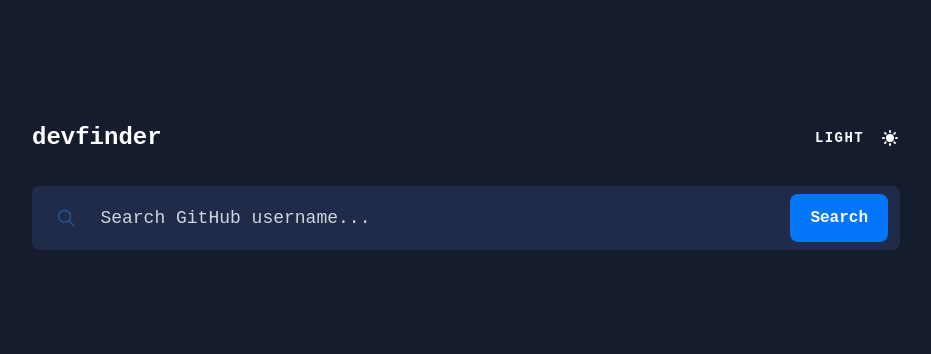
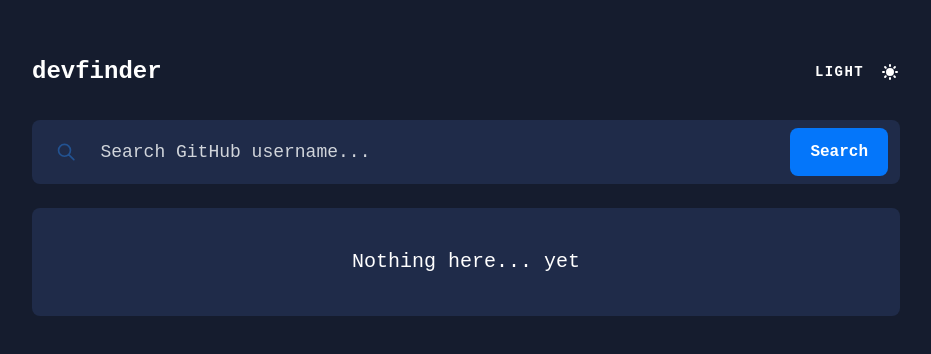
Before and after one commit to Timoteoo/devfinder, a Next.js app: page / in a window 1280 px wide. Shown: the part 214-568 px from the top of the page, without its empty margins (174-1105 px from the left). Built offline with nearby package versions, Linux system fonts and the light colour scheme.

Commit message:
🌞 feat: render profilebox in home page

```diff
--- a/src/pages/index.tsx
+++ b/src/pages/index.tsx
@@ -1,4 +1,5 @@
 import type { NextPage } from "next";
+import ProfileBox from "../components/ProfileBox";
 import SearchBar from "../components/SearchBar";
 import TitleBar from "../components/TitleBar";
 
@@ -7,6 +8,7 @@ const Home: NextPage = () => {
     <div className="absolute top-1/2 left-1/2 transform -translate-x-1/2 -translate-y-1/2 w-full max-w-[900px] px-4">
       <TitleBar />
       <SearchBar className="mt-8" />
+      <ProfileBox className="mt-6" />
     </div>
   );
 };
```
